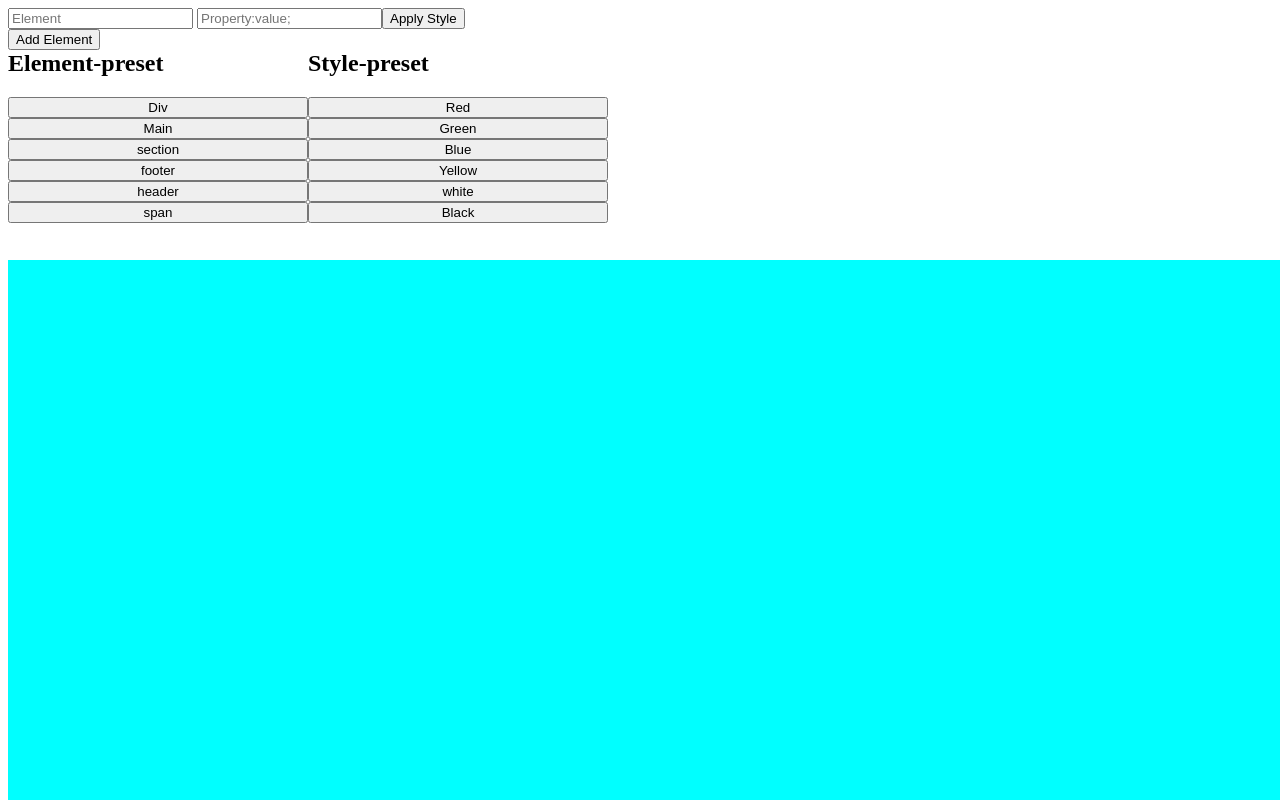
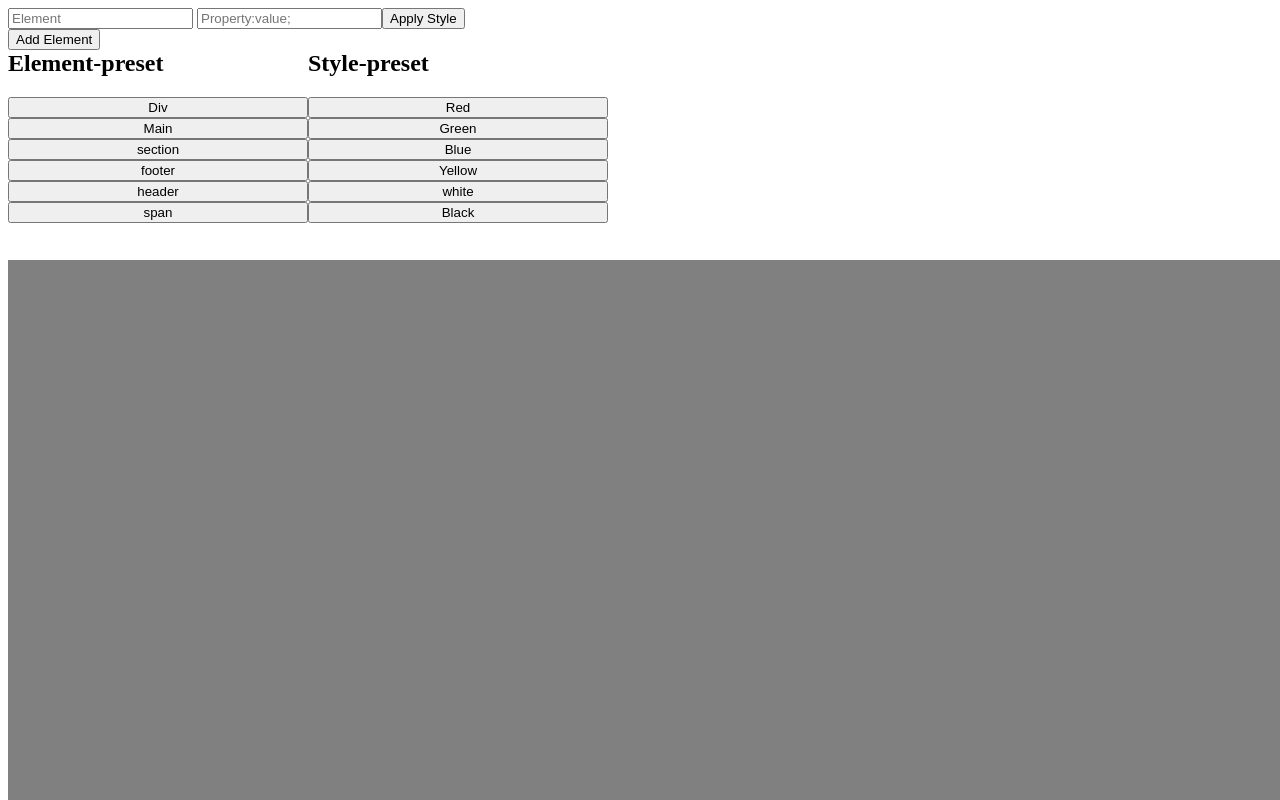
Before and after one commit to Benny7796/wireframe-app-attempt, a plain HTML site: page index.html in a window 1280 px wide. Shown: the top 800 px of the page. Drawn offline with Linux system fonts and the light colour scheme.

Commit message:
corrected workspace

```diff
--- a/project6.js
+++ b/project6.js
@@ -91,8 +91,6 @@ function makeDraggable (G){
         }
 
 
-        //trying to adjust the width and height of an already created object
-        //  by clicking and adjusting manually
     function makeAdjustable (H) {
         let offsetRight, offsetBottom, offsetX, offsetY;
         const container = workSpace;
--- a/style.css
+++ b/style.css
@@ -11,6 +11,7 @@ body{
     display: flex;
     overflow: hidden;
     position: relative;
+    background-color: grey;
 }
 .prompt{
     height: 22px;
```
